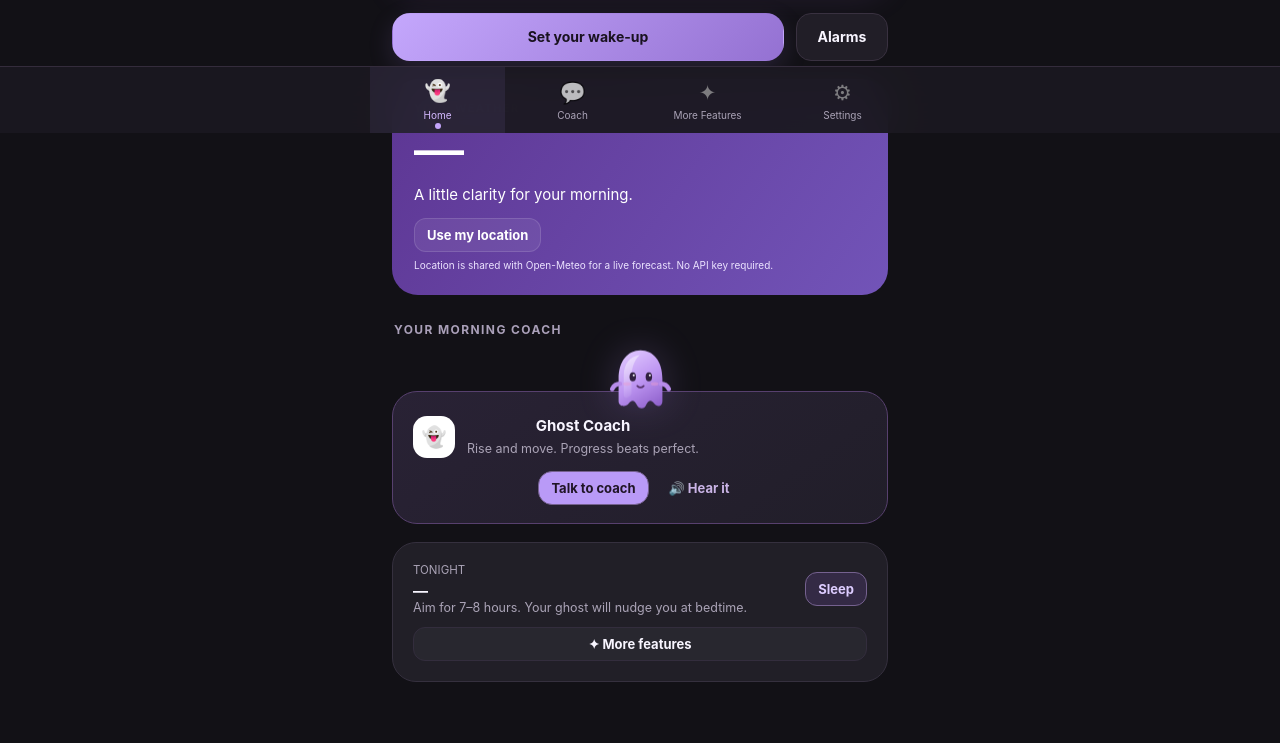
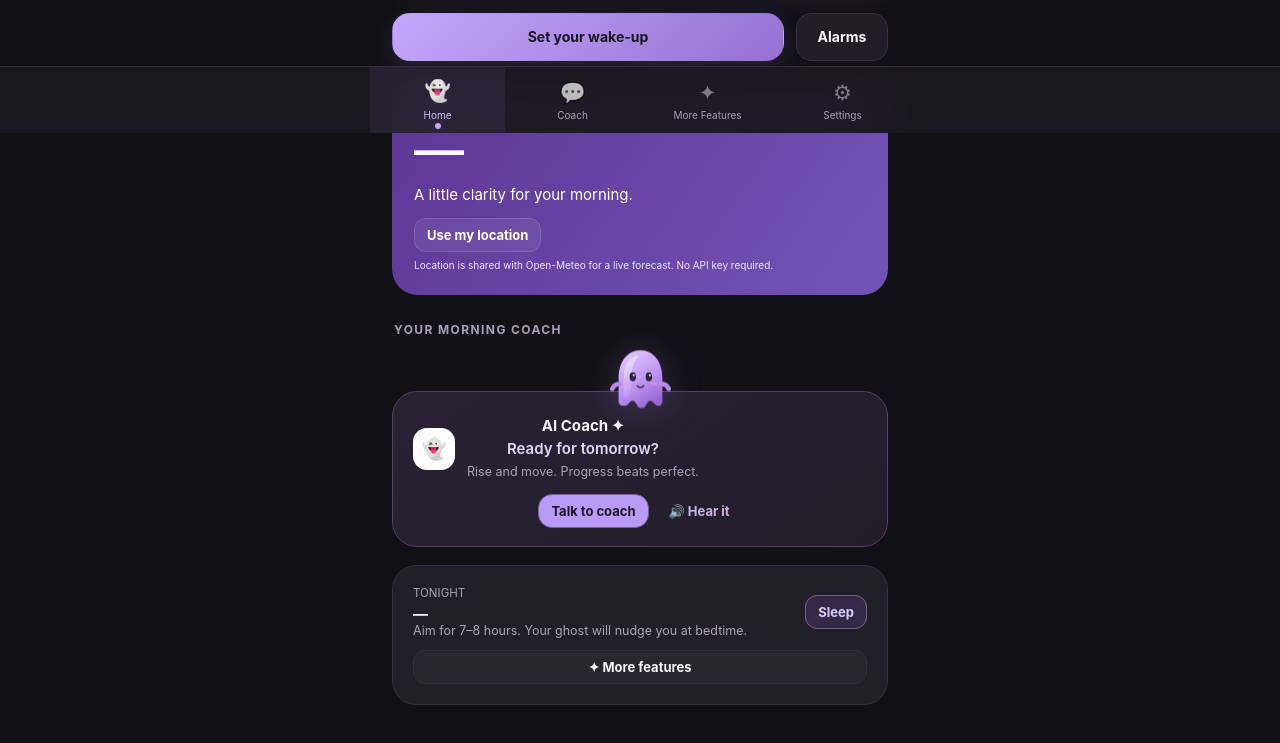
Before and after one commit to GhostChatDev/Ghost-Alarm, a plain HTML site: page index.html in a window 1280 px wide. Shown: the part 667-1410 px from the top of the page. Drawn offline with Linux system fonts and the light colour scheme.

Commit message:
Home: retitle coach card to "AI Coach" with "Ready for tomorrow?" to match the reference
Committed by Ghost Code.

```diff
--- a/index.html
+++ b/index.html
@@ -305,7 +305,8 @@ body{background:radial-gradient(ellipse 100% 32% at 50% 0,#271C36 0,transparent
       <div class="row">
         <div class="ico" style="width:42px;height:42px;border-radius:14px;display:grid;place-items:center;font-size:20px;background:#fff">👻</div>
         <div class="grow">
-          <div style="font-weight:700">Ghost Coach</div>
+          <div style="font-weight:700">AI Coach ✦</div>
+          <div style="font-weight:600;margin-top:4px;color:#E4D6FA">Ready for tomorrow?</div>
           <div class="small muted" id="coachLine">Ready to push you.</div>
         </div>
       </div>
```
